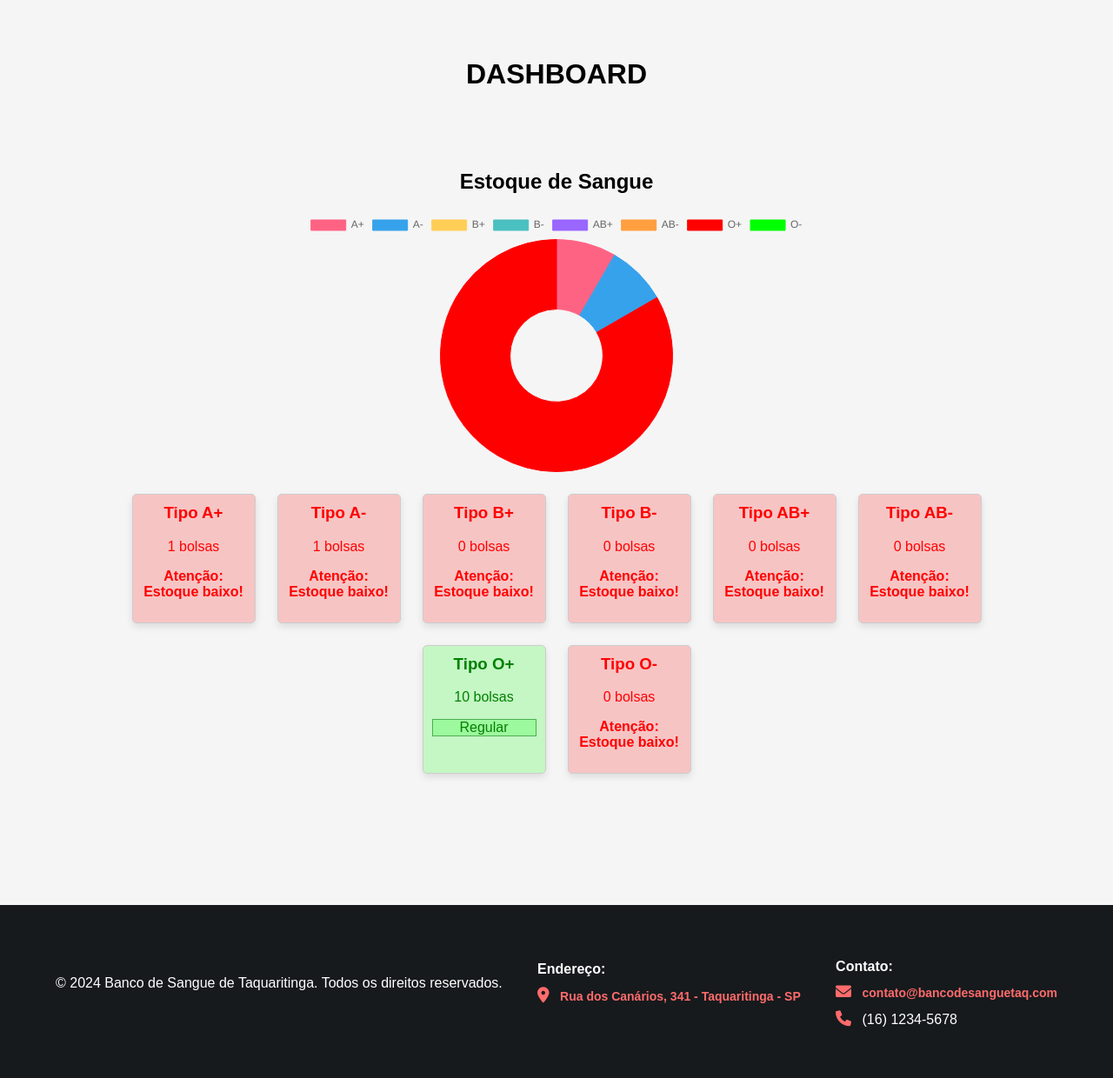
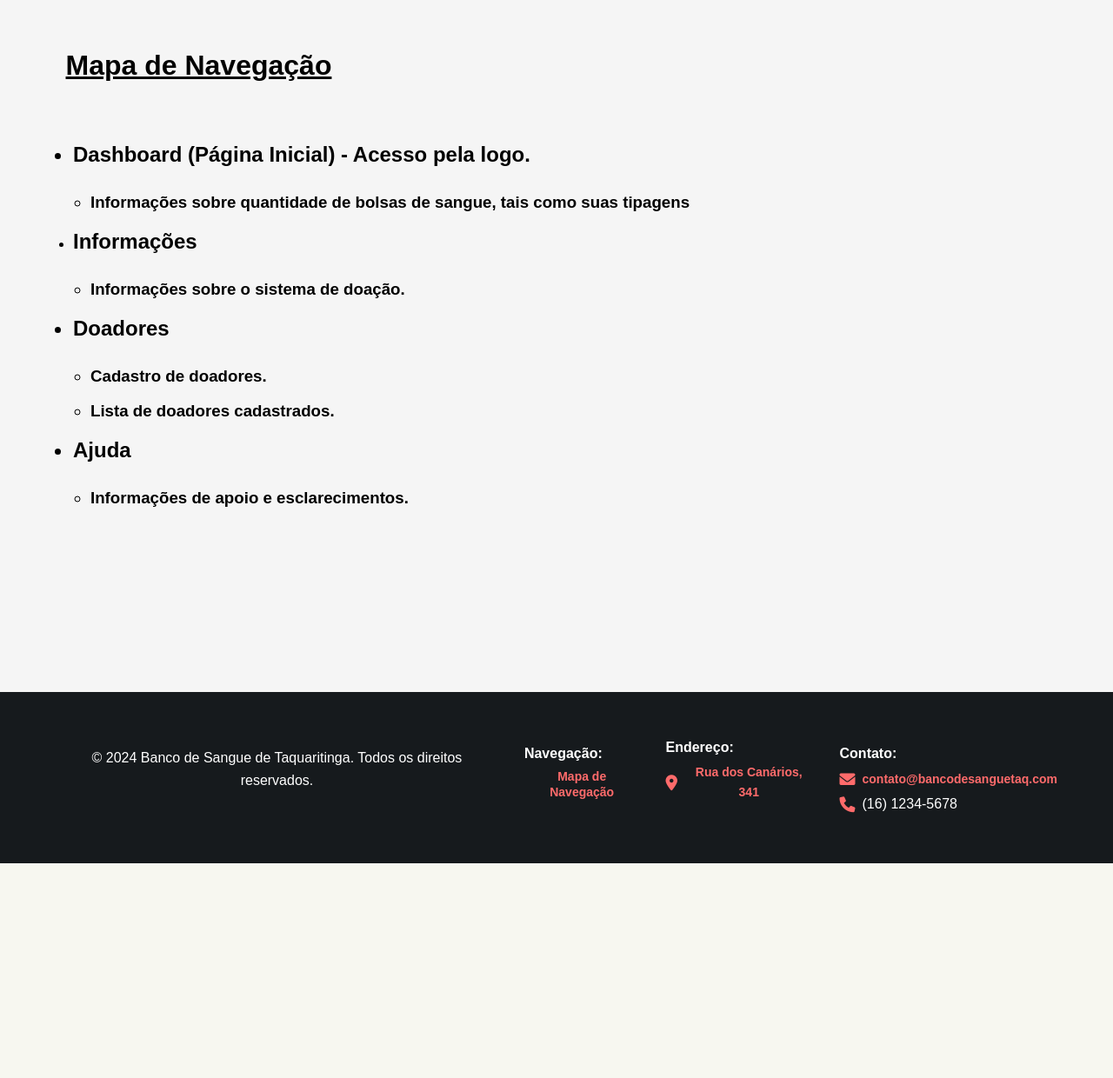
Before and after one commit to AdryanTroiano/Sistema-de-Cadastro, a PHP site: page /index.php?page=mapa in a window 1280 px wide. Shown: the part 179-1419 px from the top of the page at 87% size. After the commit the page ends 1172 px from the top, so only its background shows below. Run offline with PHP 8.4, Linux system fonts and the light colour scheme; data comes from the database, SQL or seed files in the repository.

Commit message:
Adição de página de mapa do site no rodapé

```diff
--- a/v1.0.7/index.php
+++ b/v1.0.7/index.php
@@ -74,6 +74,9 @@
                     case "listar2":
                         include("listar2.php");
                         break;
+                    case "mapa":
+                        include("mapa.php");
+                        break;
                     default:
                         include("dashboard.php");
                 }
@@ -86,7 +89,12 @@
         <div class="container">
             <div class="footer-content">
                 <p>&copy; 2024 Banco de Sangue de Taquaritinga. Todos os direitos reservados.</p>
-
+                <!---------------Mapa de navegação----------->
+                <div class="footer-address">
+                <p><strong>Navegação:</strong></p>
+                <a href="?page=mapa" class="footer-link" target="_blank">Mapa de Navegação</a>
+                 <!---------------Fim do Mapa de navegação----------->
+                </div>
                 <!-- Seção Endereço com ícone e link -->
                 <div class="footer-address">
                     <p><strong>Endereço:</strong></p>
@@ -94,7 +102,8 @@
                         <i class="fas fa-map-marker-alt"></i>
                         <a href="https://www.google.com.br/maps/place/R.+dos+Can%C3%A1rios,+341+-+Taquaritinga,+SP,+15900-000/@-21.3976807,-48.4936795,17z/data=!3m1!4b1!4m6!3m5!1s0x94b93947a011ca25:0x96c783fe4250946d!8m2!3d-21.3976857!4d-48.4911046!16s%2Fg%2F11w7q64gb7?entry=ttu&g_ep=EgoyMDI0MTExMy4xIKXMDSoASAFQAw%3D%3D"
                         class="footer-link" target="_blank" rel="noopener noreferrer">
-                        Rua dos Canários, 341 - Taquaritinga - SP
+                        Rua dos Canários, 341<br>
+
                         </a>
                     </p>
                 </div>
--- /dev/null
+++ b/v1.0.7/mapa.php
@@ -0,0 +1,38 @@
+<!DOCTYPE html>
+<html lang="pt-br">
+<head>
+    <meta charset="UTF-8">
+    <meta name="viewport" content="width=device-width, initial-scale=1.0">
+    <title>Mapa de Navegação</title>
+    <link rel="stylesheet" href="style.css">
+</head>
+<body>
+
+<h1 id="path4">Mapa de Navegação</h1>
+<div id="contentmap">
+<ul>
+<h2><li><strong>Dashboard (Página Inicial)</strong> - Acesso pela logo.</li></h2>
+<ul>
+            <h3><li>Informações sobre quantidade de bolsas de sangue, tais como suas tipagens</li></h3>
+        </ul>
+    <li><strong><h2>Informações</h2></strong>
+        <ul>
+            <h3><li>Informações sobre o sistema de doação.</li></h3>
+        </ul>
+    </li>
+    <h2><li><strong>Doadores</strong></h2>
+        <ul>
+            <h3><li>Cadastro de doadores.</li></h3>
+            <h3><li>Lista de doadores cadastrados.</li></h3>
+        </ul>
+    </li>
+    <h2><li><strong>Ajuda</strong></h2>
+        <ul>
+        <h3><li>Informações de apoio e esclarecimentos.</li></h3>
+        </ul>
+    </li>
+<ul>
+</div>
+
+</body>
+</html>
--- a/v1.0.7/style.css
+++ b/v1.0.7/style.css
@@ -113,99 +113,109 @@ nav {
     transform: translateY(5px); /* Move o item para baixo ao passar o mouse */
 }
 
+/* Estilo geral do rodapé */
 footer {
     background-color: #161A1D; /* Fundo escuro */
     color: #FFFFFF; /* Texto branco */
-    padding: 30px 0; /* Aumenta o espaçamento interno */
+    margin-top: 6%; /* Espaço acima do rodapé */
+    padding: 30px 0; /* Espaçamento interno */
     text-align: center; /* Centraliza o texto */
     width: 100%; /* Ocupa toda a largura */
     font-family: 'Arial', sans-serif; /* Fonte */
-    font-size: 16px; /* Tamanho do texto no rodapé */
+    font-size: 16px; /* Tamanho do texto */
 }
 
+/* Configuração do container */
 .container {
     max-width: 1200px; /* Largura máxima do container */
     margin: 0 auto; /* Centraliza o container */
     padding: 0 20px; /* Espaçamento lateral */
 }
 
+/* Estilo do conteúdo principal do rodapé */
 .footer-content {
-    display: flex;
-    flex-direction: row; /* Alinha os itens na horizontal */
-    justify-content: space-between; /* Espaça os itens igualmente */
-    align-items: center; /* Alinha as seções verticalmente ao centro */
-    gap: 30px; /* Espaçamento entre as colunas */
+    display: flex; /* Alinha os itens em linha */
+    flex-direction: row; /* Itens na horizontal */
+    justify-content: space-between; /* Espaça igualmente as colunas */
+    align-items: center; /* Centraliza os itens verticalmente */
+    gap: 30px; /* Espaçamento entre colunas */
 }
 
+/* Parágrafos no rodapé */
 .footer-content p {
-    margin: 5px 0; /* Espaçamento vertical entre os parágrafos */
+    margin: 5px 0; /* Espaçamento entre os parágrafos */
 }
 
+/* Seção de contato */
 .footer-contact {
-    margin-top: 2%; /* Adiciona margem superior para descer a coluna */
+    margin-top: 2%; /* Margem superior */
 }
 
-/* Estilo para as seções de Endereço e Contato */
+/* Configuração das seções de endereço e contato */
 .footer-contact p, .footer-address p {
-    display: block; /* Exibe como bloco */
-    text-align: left; /* Alinha o texto à esquerda */
+    display: flex; /* Alinha o conteúdo horizontalmente */
+    align-items: center; /* Centraliza verticalmente ícones e texto */
     margin: 5px 0; /* Espaçamento entre os parágrafos */
-    font-size: 16px
+    font-size: 16px; /* Tamanho do texto */
 }
 
+/* Título do endereço */
 .footer-address p:first-of-type {
-    font-weight: bold; /* Negrito para o título "Endereço:" */
+    font-weight: bold; /* Texto em negrito */
 }
 
-/* Estilo para os ícones */
+/* Estilo dos ícones */
 .footer-contact i, .footer-address i {
     font-size: 18px; /* Tamanho dos ícones */
     color: #FF6B6B; /* Cor dos ícones */
-    margin-right: 8px; /* Espaço entre o ícone e o texto */
+    margin-right: 8px; /* Espaço entre ícone e texto */
 }
 
+/* Links no rodapé */
 .footer-link {
     color: #FF6B6B; /* Cor do link */
     text-decoration: none; /* Remove o sublinhado */
-    font-size: 14px;
+    font-size: 14px; /* Tamanho da fonte */
     font-weight: bold; /* Texto em negrito */
-    transition: color 0.3s ease; /* Transição ao passar o mouse */
+    transition: color 0.3s ease; /* Transição de cor */
 }
 
 .footer-link:hover {
     color: #FFD166; /* Cor ao passar o mouse */
 }
 
+/* Parágrafos gerais no rodapé */
 footer p {
-    margin: 0; /* Remove as margens padrão dos parágrafos. */
-    font-size: 16px; /* Define o tamanho do texto como 14px para legibilidade. */
-    line-height: 1.6; /* Aumenta o espaçamento entre linhas para uma leitura confortável. */
+    margin: 0; /* Remove margens padrão */
+    font-size: 16px; /* Tamanho do texto */
+    line-height: 1.6; /* Espaçamento entre linhas */
 }
 
-/* Estilo para dispositivos móveis */
+/* Estilo responsivo para dispositivos móveis */
 @media (max-width: 767px) {
     .footer-content {
-        flex-direction: column; /* Organiza o conteúdo em coluna no celular */
-        gap: 20px; /* Aumenta o espaçamento entre os itens */
+        flex-direction: column; /* Alinha em coluna */
+        gap: 20px; /* Aumenta espaçamento entre itens */
     }
 
     footer p {
-        font-size: 14px; /* Mantém o tamanho da fonte pequeno para leitura em telas pequenas */
-        margin: 0 10px; /* Margem lateral para garantir que o texto não grude nas bordas */
+        font-size: 14px; /* Tamanho menor para leitura em telas pequenas */
+        margin: 0 10px; /* Margem lateral */
     }
 }
 
 /* Estilo para dispositivos maiores (desktop) */
 @media (min-width: 768px) {
     .footer-content {
-        flex-direction: row; /* Alinha os itens horizontalmente em desktops */
-        justify-content: space-between; /* Distribui os itens igualmente */
+        flex-direction: row; /* Alinha em linha no desktop */
+        justify-content: space-between; /* Espaça as colunas igualmente */
     }
 
     footer p {
-        margin: 0 10px; /* Adiciona espaço horizontal entre os parágrafos no layout de desktop */
+        margin: 0 10px; /* Margem lateral */
     }
 }
+
 
 /* Estilo do container principal */
 .container {
@@ -372,12 +382,24 @@ button[type="submit"]:hover {
 
 .contenthelp,
 .contentform,
-.contenthome {
+.contenthome
+ {
     font-size: 20px;
 }
 
 .content{
     margin-bottom: 10%;
+}
+
+#contentmap{
+    font-size: 16px;
+    margin-top: 6%;
+}
+
+#contentmap ul {
+    margin-top: 30px;
+    margin-bottom: 20px;
+    padding-left: 20px;
 }
 
 /**********começo 04/11**************************/
@@ -503,6 +525,12 @@ button[type="submit"]:hover {
     text-decoration: underline;
 }
 
+#path4{
+    text-decoration: underline;
+    margin-left: 1%;
+    text-align: left;
+}
+
 .ast{
     color: red;
 }
```
